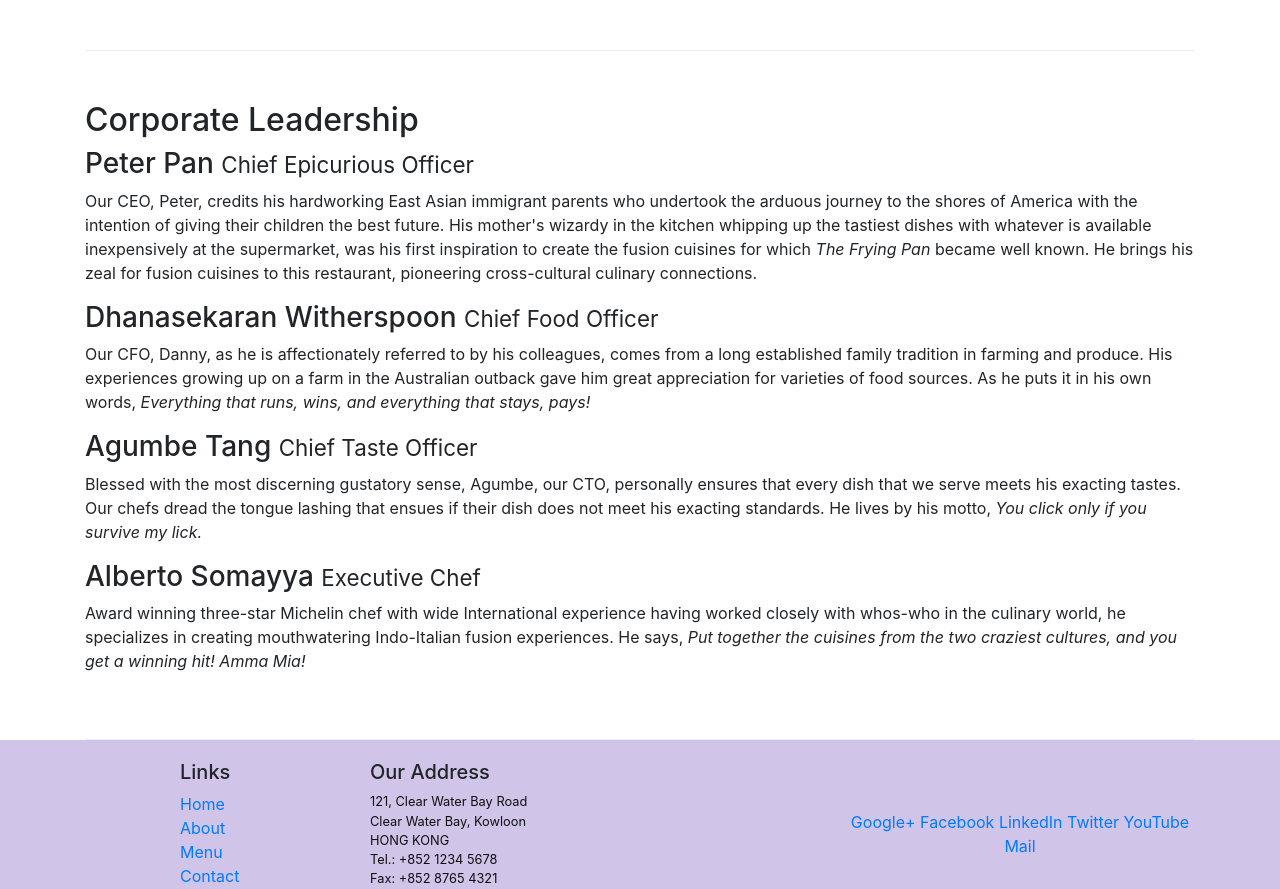
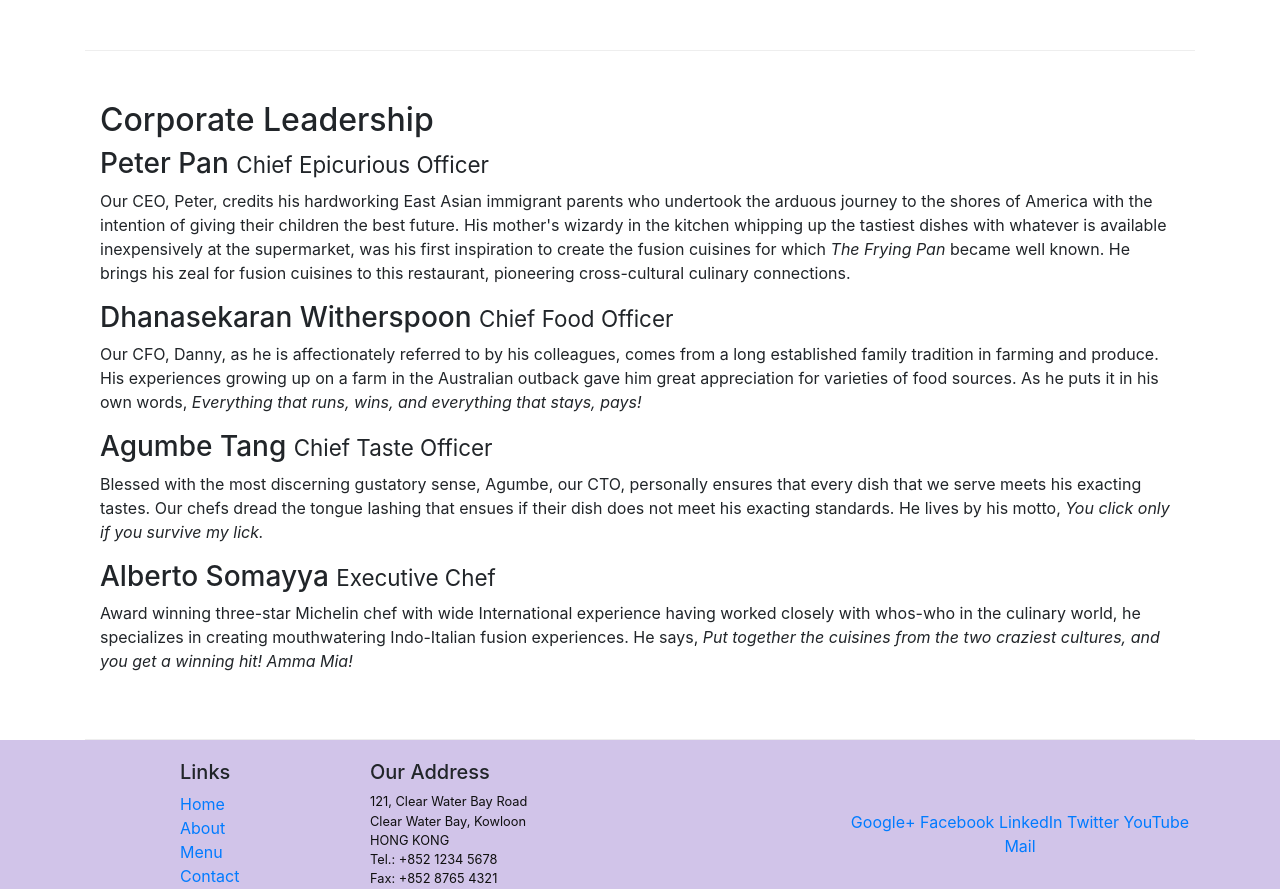
Before and after one commit to diegorobh/conFusion, a website: page aboutus.html in a window 1280 px wide. Shown: the part 700-1589 px from the top of the page. Drawn offline with nearby package versions, Linux system fonts and the light colour scheme.

Commit message:
Assignment One actualization

```diff
--- a/aboutus.html
+++ b/aboutus.html
@@ -49,7 +49,7 @@
 
 
         <div class="row row-content align-items-center">
-            <div>
+            <div class="col-md">
                 <h2>Corporate Leadership</h2>
                 <h3>Peter Pan <small>Chief Epicurious Officer</small></h3>
                 <p class="d-none d-sm-block">Our CEO, Peter, credits his hardworking East Asian immigrant parents who undertook the arduous journey to the shores of America with the intention of giving their children the best future. His mother's wizardy in the kitchen whipping up the tastiest dishes with whatever is available inexpensively at the supermarket, was his first inspiration to create the fusion cuisines for which <em>The Frying Pan</em> became well known. He brings his zeal for fusion cuisines to this restaurant, pioneering cross-cultural culinary connections.</p>
```
